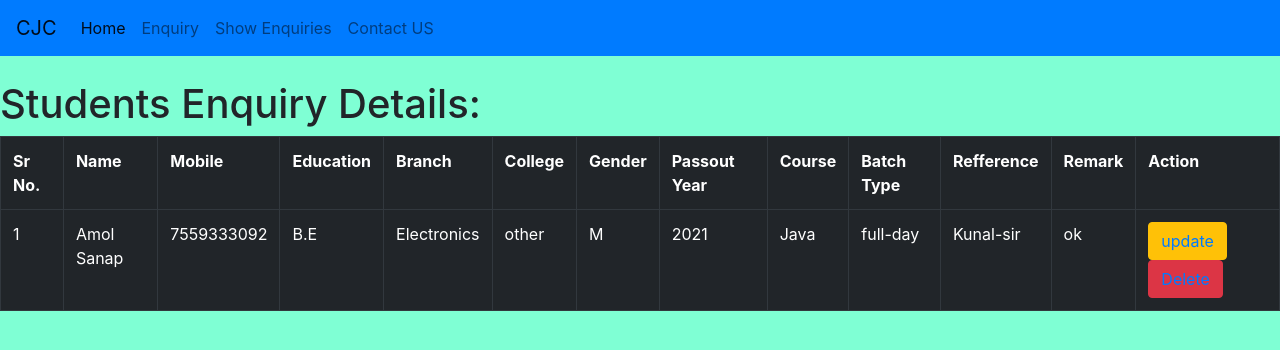
After one commit to bgshelke/MyWork, a Django app: page /sv/ in a window 1280 px wide. The commit adds this page. Shown: the top 350 px of the page. Run offline with Django 4.2, Linux system fonts and the light colour scheme; data comes from the database, SQL or seed files in the repository; both versions use the stored data as it was after the commit; some libraries are stand-ins or nearby versions.

Commit message:
added some features in project

```diff
--- a/project1/app1/forms.py
+++ b/project1/app1/forms.py
@@ -1,9 +1,51 @@
 from django import forms
 from .models import Enquiry
 
+clg = [('d.y. patil','d.y. patil'),('P.C.C.O.E','P.C.C.O.E'),('J.S.P.M','J.S.P.M'),('R.M.C','R.M.C'),('sinhgad','sinhgad'),('other','other')]
 
+gen = [('M','Male'),('F','Female'),('O','Others')]
+courses = [('Python','Python'),('Java','Java'),('C','C'),('C++','C++')]
+batch = [('regular','regular'),('full-day','full-day')]
+edu = [('B.E','B.E'),('Btech','Btech'),('B.com','B.com'),('Bsc','Bsc'),('Other','Other')]
+branch = [('Electrical','Electrical'),('Mechanical','Mechanical'),('Electronics','Electronics'),('Civil','Civil'),('CS','CS'),('Other','Other')]
 class EnquiryForm(forms.ModelForm):
 
     class Meta:
         model = Enquiry
-        fields = '__all__'
+        exclude = ['sno']
+
+        labels = {
+        'name' : 'Enter Name:',
+        'mobile' : 'Enter Contact:',
+        'education':'Select Education:',
+        'stream' : 'Select Stream:',
+        'college' : 'Select College:',
+        'gender' : 'Select Gender',
+        'pass_year' : 'Enter Passout Year',
+        'course' : 'Select Course:',
+        'b_type' : 'Select Batch Type:',
+        'reff' : 'Enter Refference:',
+        'remark' : 'Enter Remark if any:'
+        }
+        widgets={
+                'mobile':forms.NumberInput(attrs={
+                    'placeholder':'e.g.123456789'
+                }),
+                'college':forms.Select(choices=clg,attrs={
+                    'class':'form-control'
+                }),
+                'gender' : forms.RadioSelect(choices=gen,attrs={
+                    'class':'form-control'}),
+                'pass_year' : forms.NumberInput(attrs={
+                    'type':'year','placeholder':'YYYY'
+                }),
+                'b_type':forms.Select(choices=batch,attrs={
+                    'class':'form-control'}),
+                'course' : forms.Select(choices=courses,attrs={
+                    'class':'form-control'}),
+                'education' : forms.Select(choices=edu,attrs={
+                    'class':'form-control'}),
+                'stream':forms.Select(choices=branch,attrs={
+                    'class':'form-control'})
+
+        }
--- a/project1/app1/urls.py
+++ b/project1/app1/urls.py
@@ -2,5 +2,7 @@ from django.urls import path
 from .views import *
 
 urlpatterns =[
-    path('ev/',enquiry_view)
+    path('ev/',enquiry_view,name='enquiry_url'),
+    path('sv/',display_view,name='show_url'),
+    path('cv/',contact_view,name='contact_url')
 ]
--- a/project1/app1/views.py
+++ b/project1/app1/views.py
@@ -1,10 +1,29 @@
 from django.shortcuts import render
 from .forms import EnquiryForm
+from django.shortcuts import redirect
+from .models import Enquiry
+
 
 # Create your views here.
 
 def enquiry_view(request):
     form = EnquiryForm()
+    if request.method == 'POST':
+        form = EnquiryForm(request.POST)
+        if form.is_valid:
+            form.save()
+            return redirect('enquiry_url')
     template_name  = 'app1/enquiry.html'
     context = {'form':form}
     return render(request,template_name,context)
+
+def display_view(request):
+    data = Enquiry.objects.all()
+    template_name = 'app1/show.html'
+    context ={'data':data}
+    return render(request,template_name,context)
+
+def contact_view(request):
+    template_name = 'app1/contact.html'
+    context = {}
+    return render(request,template_name,context)
--- /dev/null
+++ b/project1/templates/app1/show.html
@@ -0,0 +1,51 @@
+{% extends 'base.html' %}
+
+{% block title %}
+<title>Enquiries</title>
+{% endblock %}
+
+{% block content %}
+<h1>
+    Students Enquiry Details:
+</h1>
+
+<table class="table table-dark" border="1">
+    <tr>
+        <th>Sr No.</th>
+        <th>Name</th>
+        <th>Mobile</th>
+        <th>Education</th>
+        <th>Branch</th>
+        <th>College</th>
+        <th>Gender</th>
+        <th>Passout Year</th>
+        <th>Course</th>
+        <th>Batch Type</th>
+        <th>Refference</th>
+        <th>Remark</th>
+        <th>Action</th>
+    </tr>
+    {% for i in data %}
+    <tr>
+        <td>{{i.sno}}</td>
+        <td>{{i.name}}</td>
+        <td>{{i.mobile}}</td>
+        <td>{{i.education}}</td>
+        <td>{{i.stream}}</td>
+        <td>{{i.college}}</td>
+        <td>{{i.gender}}</td>
+        <td>{{i.pass_year}}</td>
+        <td>{{i.course}}</td>
+        <td>{{i.b_type}}</td>
+        <td>{{i.reff}}</td>
+        <td>{{i.remark}}</td>
+        <td>
+            <button class="btn btn-warning"><a href="">update</a></button>
+            <button class="btn btn-danger"><a href="">Delete</a></button>
+    </td>
+    </tr>
+    {% endfor %}
+</table>
+
+
+{% endblock %}
--- /dev/null
+++ b/project1/templates/base.html
@@ -0,0 +1,36 @@
+<!DOCTYPE html>
+{% load static %}
+{% load crispy_forms_tags %}
+<html lang="en">
+<head>
+    <meta charset="UTF-8">
+    {% block title %}
+    <title>Title</title>
+    {% endblock %}
+    <link rel="stylesheet" href="https://cdn.jsdelivr.net/npm/bootstrap@4.0.0/dist/css/bootstrap.min.css" integrity="sha384-Gn5384xqQ1aoWXA+058RXPxPg6fy4IWvTNh0E263XmFcJlSAwiGgFAW/dAiS6JXm" crossorigin="anonymous">
+
+</head>
+<body style="background-color: aquamarine;">
+    <!-- navigation bar code  -->
+    <nav class="navbar navbar-expand-lg navbar-light bg-primary">
+        <a class="navbar-brand" href="#">CJC</a>
+        <button class="navbar-toggler" type="button" data-toggle="collapse" data-target="#navbarNavAltMarkup" aria-controls="navbarNavAltMarkup" aria-expanded="false" aria-label="Toggle navigation">
+          <span class="navbar-toggler-icon"></span>
+        </button>
+        <div class="collapse navbar-collapse" id="navbarNavAltMarkup">
+          <div class="navbar-nav">
+            <a class="nav-item nav-link active" href="#">Home <span class="sr-only">(current)</span></a>
+            <a class="nav-item nav-link" href="{% url 'enquiry_url' %}">Enquiry</a>
+            <a class="nav-item nav-link" href="{% url 'show_url' %}">Show Enquiries</a>
+            <a class="nav-item nav-link" href="{% url 'contact_url' %}">Contact US</a>
+          </div>
+        </div>
+      </nav>
+      <br>
+<!-- navbar end -->
+
+      {% block content %}
+      {% endblock %}
+
+</body>
+</html>
```
Also changed, not shown: project1/project1/settings.py (+9 -1 lines), project1/templates/app1/contact.html (added, +12 -0 lines), project1/templates/app1/enquiry.html (+12 -11 lines), project1/db.sqlite3.
